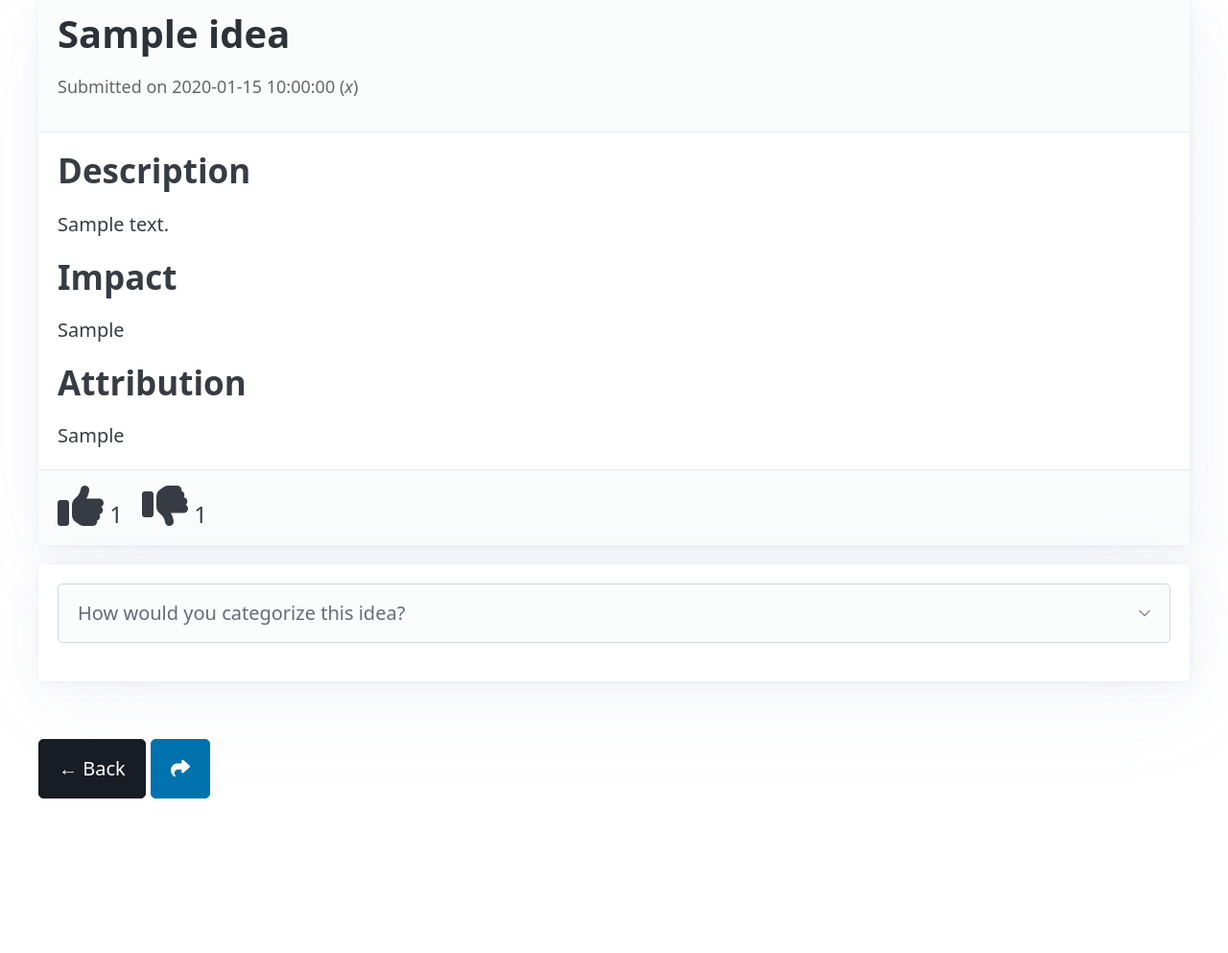
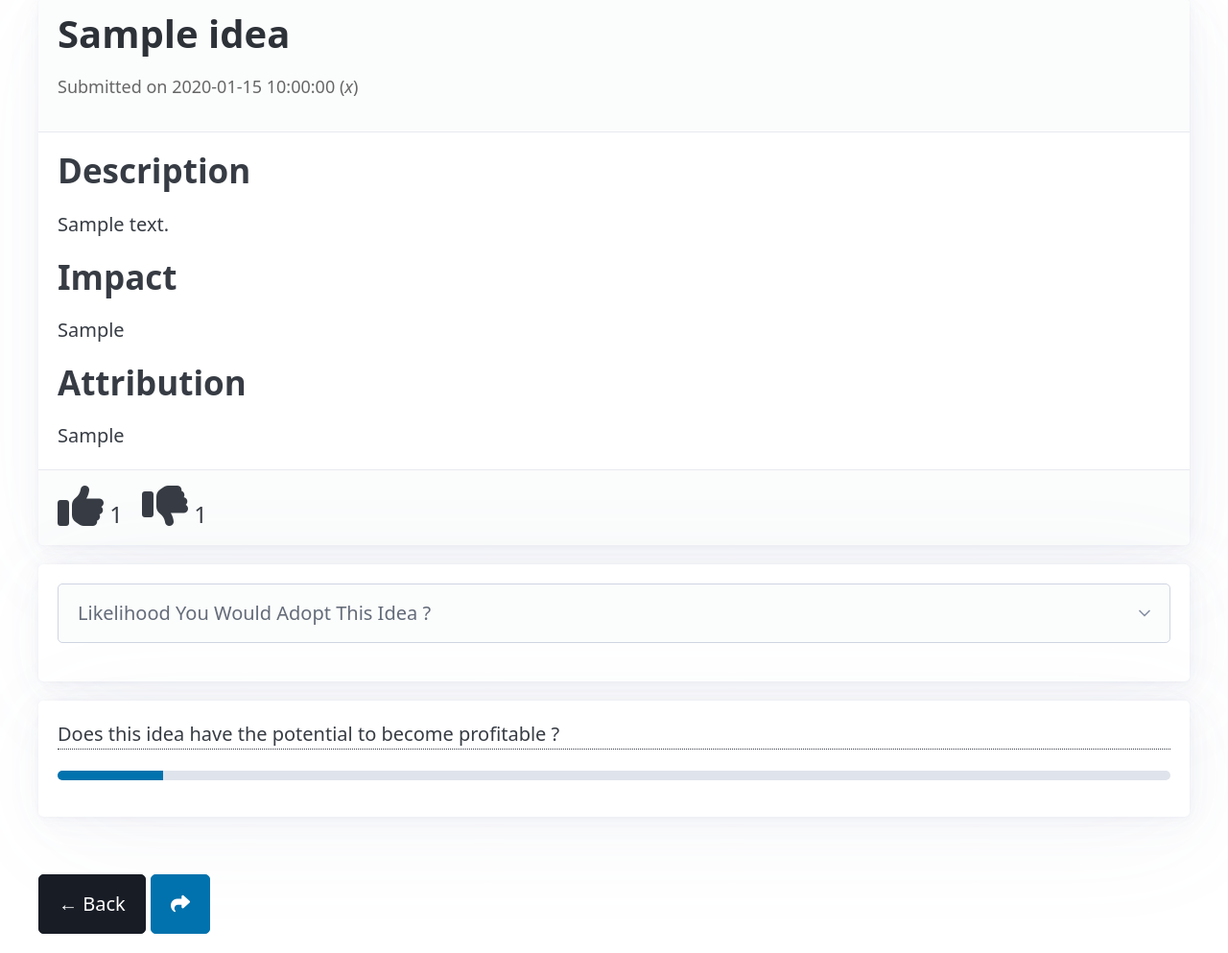
Before and after one commit to nodes-ro/ideas, a Flask app: a page that uses templates/idea_detail.html in a window 1280 px wide. Shown: the part 21-1014 px from the top of the page at 96% size. Before the commit the page ends 853 px from the top, so only its background shows below. Run offline with Flask 3, Linux system fonts and the light colour scheme; tables that the repository leaves empty hold one stand-in row (values such as "Sample post"); some libraries are stand-ins or nearby versions.

Commit message:
added Wilson Score Lower Bound Score

```diff
--- a/app.py
+++ b/app.py
@@ -1,4 +1,5 @@
 import json
+import math
 import os
 
 from flask import Flask, render_template, redirect, url_for, flash
@@ -19,6 +20,21 @@ app.secret_key = 'your_secret_key2'  # Needed for flash messages
 # Initialize the SQLAlchemy instance with the app
 db.init_app(app)
 csrf = CSRFProtect(app)
+
+def calculate_progress(up_votes, down_votes):
+    n = up_votes + down_votes
+    if n == 0:
+        return 50  # Neutral score if no votes
+    p = up_votes / n
+    z = 1.96  # 95% confidence
+    numerator = p + (z * z) / (2 * n) - z * math.sqrt((p * (1 - p)) / n + (z * z) / (4 * n * n))
+    denominator = 1 + (z * z) / n
+    score = numerator / denominator
+    return score * 100  # Return as a percentage
+
+# Add the function to Jinja2 globals
+app.jinja_env.globals['calculate_progress'] = calculate_progress
+
 
 @app.route('/about')
 def about():
--- a/templates/idea_detail.html
+++ b/templates/idea_detail.html
@@ -82,31 +82,35 @@
 
     <article>
         <details class="dropdown">
-    <summary>How would you categorize this idea?</summary>
+            <summary>Likelihood You Would Adopt This Idea ?</summary>
             <ul>
                 <li data-tooltip="This idea really stands out—it's a must-have for you!">
                     <label>
-          <input name="featureTag" type="radio" value="I Need This"
-          I Need This
+                        <input name="featureTag" type="radio" value="I Want to Support This Idea">
+                        I Want to Support This Idea
                     </label>
                 </li>
                 <li data-tooltip="This idea doesn't grab your attention.">
                     <label>
-          <input name="featureTag" type="radio" value="Not Worth It"
+                        <input name="featureTag" type="radio" value="Not Worth It">
                         Not Worth It
                     </label>
                 </li>
                 <li data-tooltip="You're neutral about this idea—it doesn't really matter to you.">
                     <label>
-          <input name="featureTag" type="radio" value="I Don't Care Either Way"
-          I Don't Care Either Way
+                        <input name="featureTag" type="radio" value="I Don't Care Either Way">
+                        I Don't Care Either Way <i class="fas fa-meh" style="margin-right: 0.5rem;"></i>
                     </label>
                 </li>
             </ul>
         </details>
     </article>
 
-
+    <article>
+        <p data-tooltip="Based on user feedback and Wilson Score Lower Bound Score">Does this idea have the potential to
+            become profitable ?</p>
+        <progress max="100" value="{{ calculate_progress(idea.up_votes, idea.down_votes) }}"></progress>
+    </article>
 
     <footer class="back-button">
         <button class="contrast" onclick="history.back()">← Back</button>
@@ -162,7 +166,6 @@
 </script>
 <script>
 
-
         function shareIdea(url, title) {
          if (navigator.share) {
            navigator.share({
```
Lines whose indentation alone changed are shown as unchanged.
